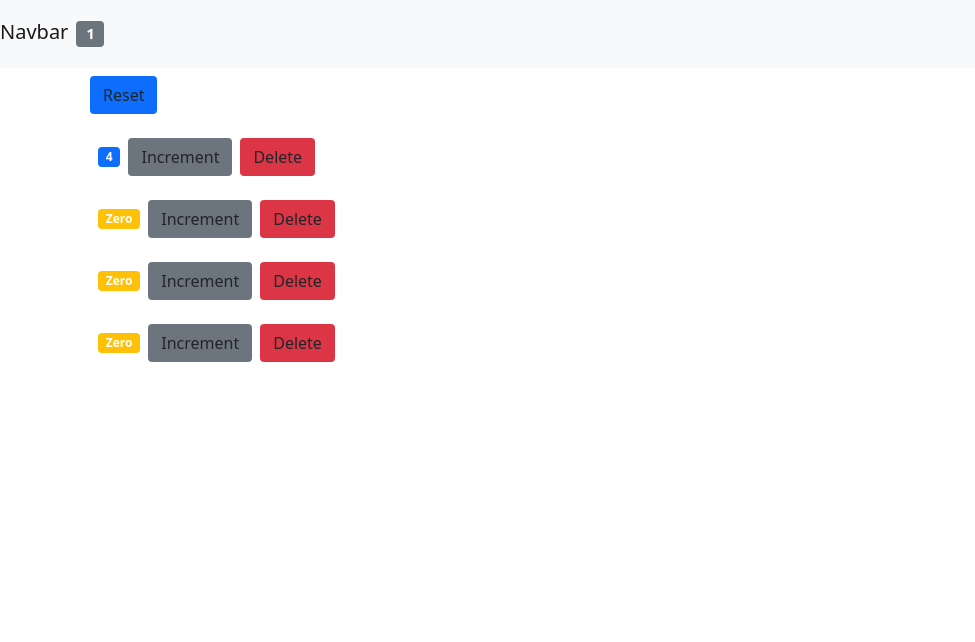
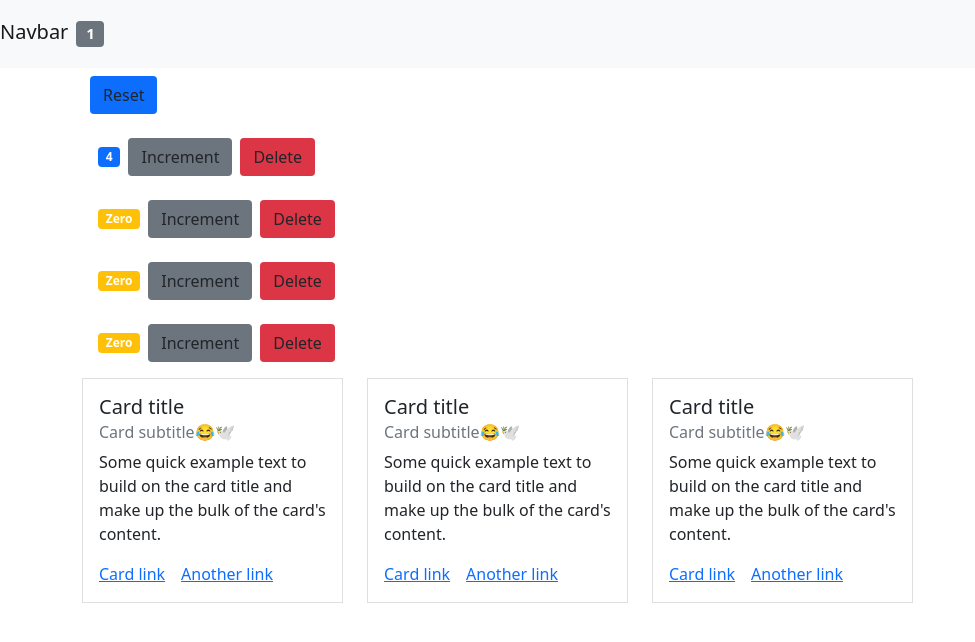
Before and after one commit to andhika16/latihan-react, a React (Create React App) app: page / in a window 1280 px wide. Shown: the top 642 px of the page, without its empty margins (0-975 px from the left). Built offline with nearby package versions, Linux system fonts and the light colour scheme.

Commit message:
hanya render card

```diff
--- a/src/App.js
+++ b/src/App.js
@@ -1,6 +1,7 @@
 import React, { Component } from 'react';
 import Counters from './components/counters';
 import Navbar from './components/navBar';
+import Card from './components/card';
 import './App.css';
 class App extends Component {
     state = {
@@ -47,8 +48,13 @@ class App extends Component {
             onIncrement={this.handleIncrement}
             onDelete={this.handleDelete}
             onReset={this.handleReset}
+          />
+          <div className="row">
+            <Card />
+            <Card />
+            <Card />
 
-          />
+          </div>
         </main>
       </ React.Fragment>
     );
--- /dev/null
+++ b/src/components/card.jsx
@@ -0,0 +1,19 @@
+import React from 'react';
+
+const Card = () => {
+    return (
+        <div className="col-md-3">
+            <div className="card mb-2 rounded-0">
+                <div className="card-body rounded-0" >
+                    <h5 className="card-title">Card title</h5>
+                    <h6 className="card-subtitle mb-2 text-muted">Card subtitle😂🕊</h6>
+                    <p className="card-text">Some quick example text to build on the card title and make up the bulk of the card's content.</p>
+                    <a href="#" className="card-link">Card link</a>
+                    <a href="#" className="card-link">Another link</a>
+                </div>
+            </div>
+        </div>
+    );
+}
+
+export default Card;
--- a/src/components/counter.jsx
+++ b/src/components/counter.jsx
@@ -6,6 +6,21 @@ class Counter extends Component {
     }
 
 
+ Card = () => {
+    return (
+        <div className="col-md-3">
+            <div className="card mb-2 rounded-0">
+                <div className="card-body rounded-0" >
+                    <h5 className="card-title">Card title</h5>
+                    <h6 className="card-subtitle mb-2 text-muted">Card subtitle😂🕊</h6>
+                    <p className="card-text">Some quick example text to build on the card title and make up the bulk of the card's content.</p>
+                    <a href="#" className="card-link">Card link</a>
+                    <a href="#" className="card-link">Another link</a>
+                </div>
+            </div>
+        </div>
+    );
+}
 
     render() {
 
--- a/src/components/counters.jsx
+++ b/src/components/counters.jsx
@@ -4,7 +4,7 @@ import Counter from './counter'
 class Counters extends Component {
 
     render() {
-        const { counters, onReset, onDelete, onIncrement } = this.props;
+        const { counters, onReset,onDelete, onIncrement } = this.props;
         return (
             <div>
                 <button onClick={onReset} className='btn bg-primary m-2'>Reset</button>
```
